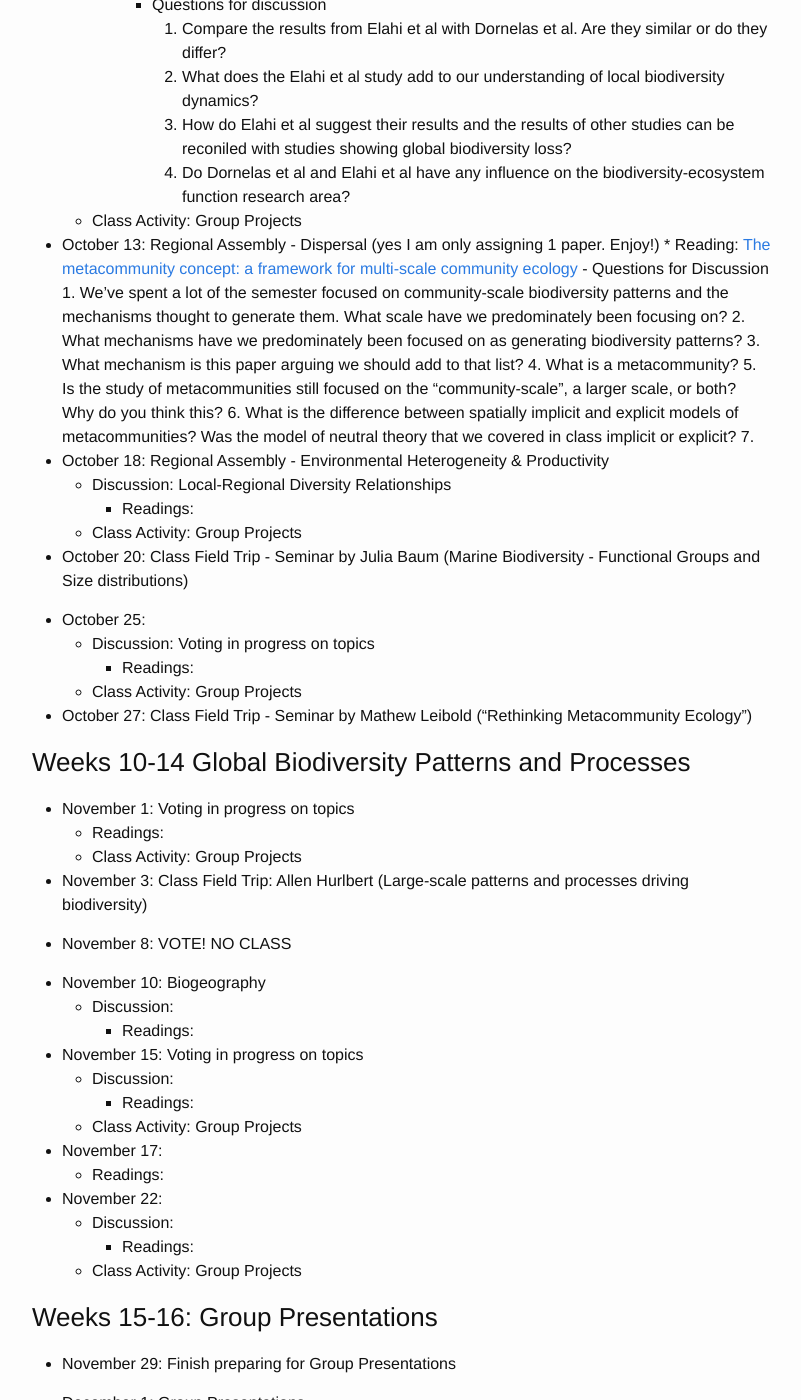
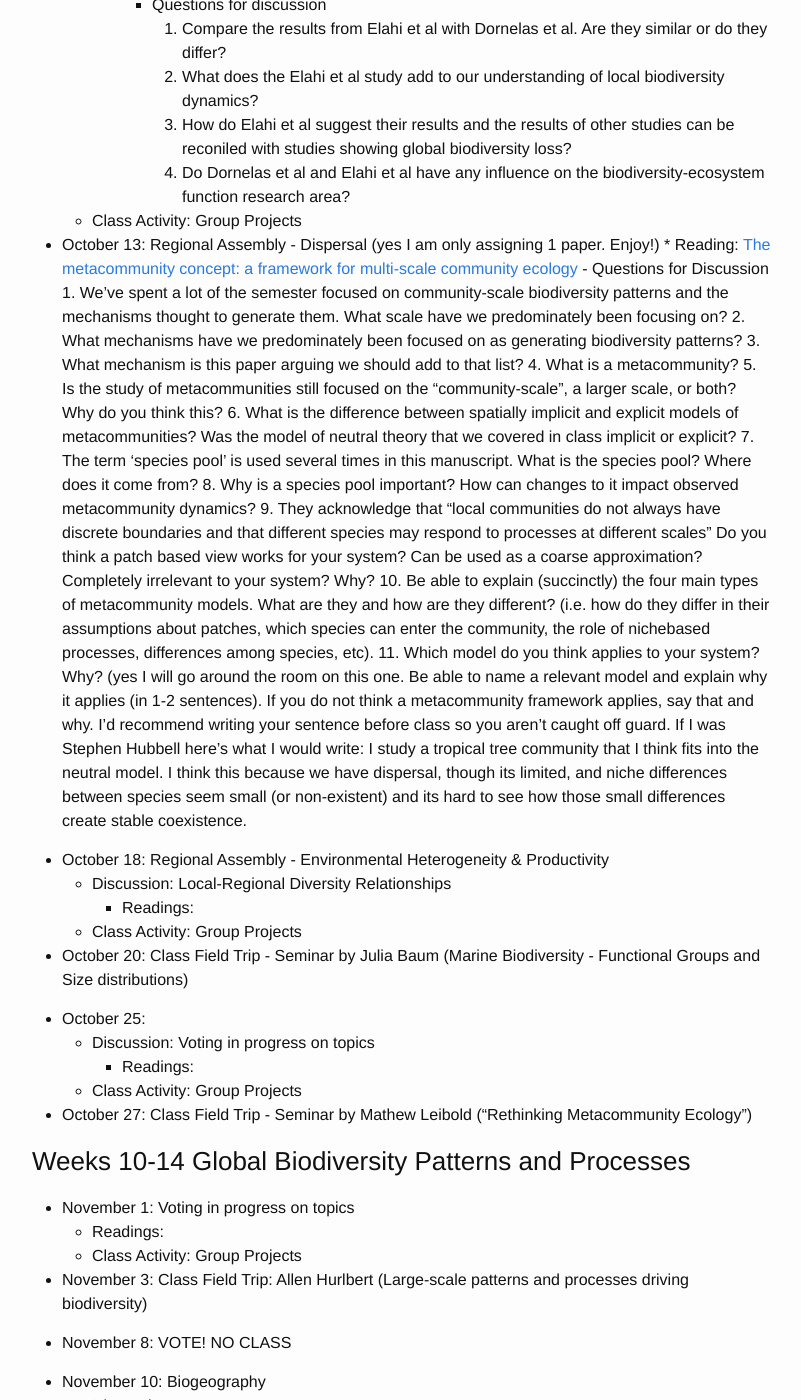
Before and after one commit to skmorgane/biodiversity-course, a Jekyll site: the page built from schedule.md, in a window 1280 px wide and 1400 px high, scrolled down 5078 px. Shown: the whole window, without its empty margins (238-1039 px from the left). Built offline with Jekyll 4.4.1, drawn with Linux system fonts in a browser that asks for light colours.

Commit message:
Finish Metacommunity questions

```diff
--- a/schedule.md
+++ b/schedule.md
@@ -182,7 +182,12 @@ Tuesdays are often a split between class activity and discussion, thus there are
                4. What is a metacommunity?
                5. Is the study of metacommunities still focused on the "community-scale", a larger scale, or both? Why do you think this?
                6. What is the difference between spatially implicit and explicit models of metacommunities? Was the model of neutral theory that we covered in class implicit or explicit?
-               7.
+               7. The term 'species pool' is used several times in this manuscript. What is the species pool? Where does it come from?
+               8. Why is a species pool important? How can changes to it impact observed metacommunity dynamics?
+               9. They acknowledge that "local communities do not always have discrete boundaries and that different species may respond to processes at different scales" Do you think a patch based view works for your system? Can be used as a coarse approximation? Completely irrelevant to your system? Why?
+               10. Be able to explain (succinctly) the four main types of metacommunity models. What are they and how are they different? (i.e. how do they differ in their assumptions about patches, which species can enter the community, the role of nichebased processes, differences among species, etc).
+               11. Which model do you think applies to your system? Why? (yes I will go around the room on this one. Be able to name a relevant model and explain why it applies (in 1-2 sentences). If you do not think a metacommunity framework applies, say that and why. I'd recommend writing your sentence before class so you aren't caught off guard. If I was Stephen Hubbell here's what I would write: I study a tropical tree community that I think fits into the neutral model. I think this because we have dispersal, though its limited, and niche differences between species seem small (or non-existent) and its hard to see how those small differences create stable coexistence.
+
 * October 18: Regional Assembly - Environmental Heterogeneity & Productivity
     * Discussion: Local-Regional Diversity Relationships
          * Readings:
```
